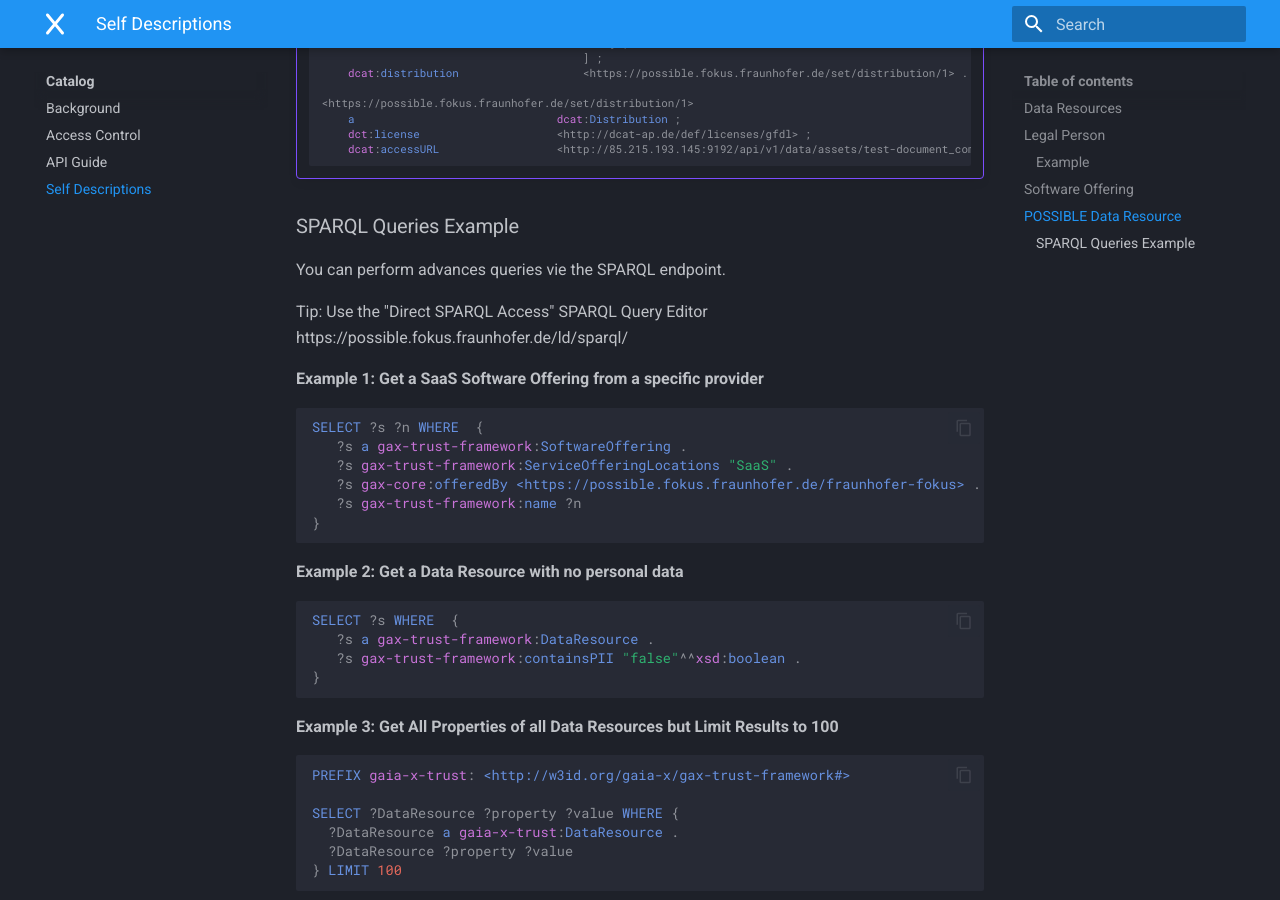
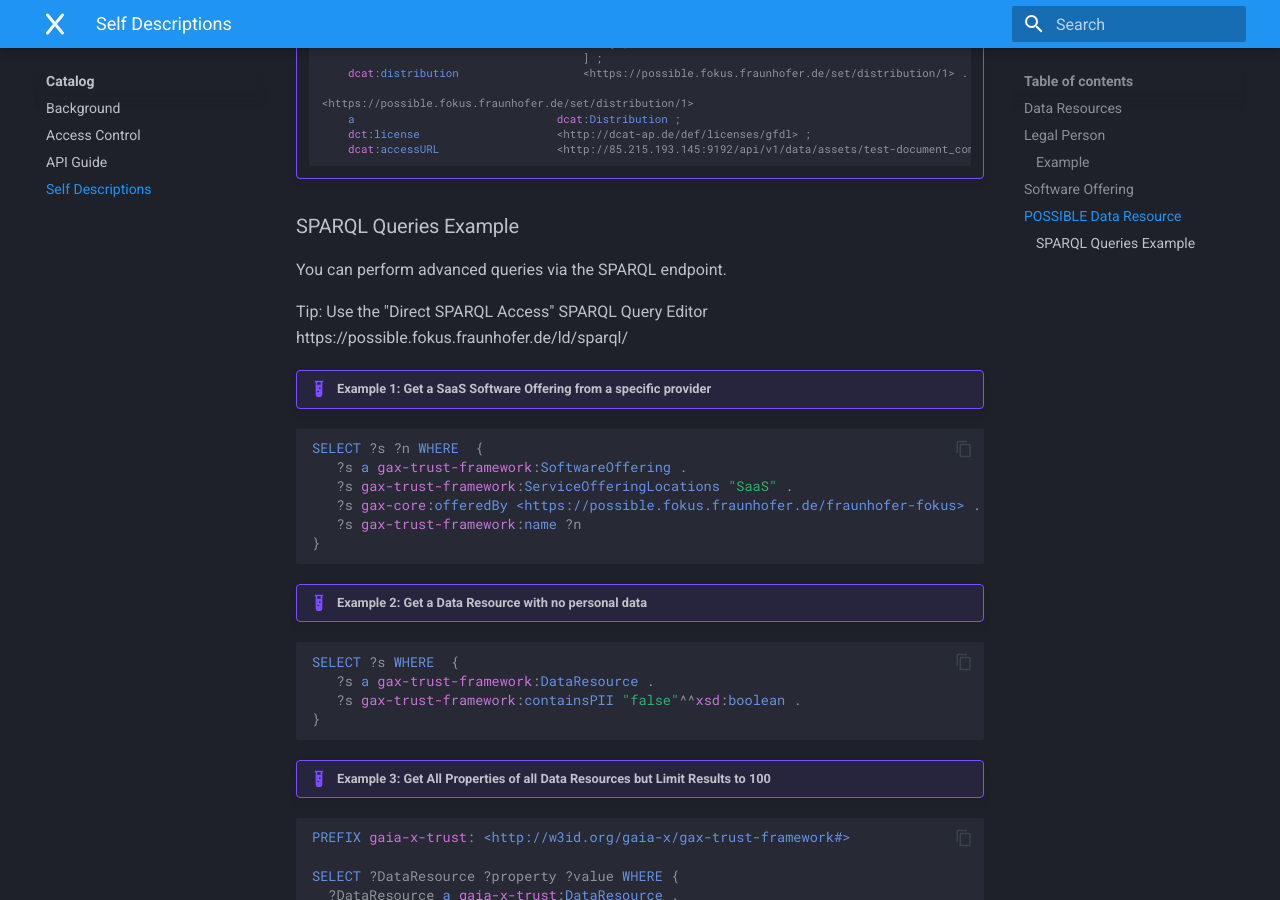
Before and after one commit to POSSIBLE-X/documentation, an MkDocs documentation site: the page built from docs/catalog/self-descriptions.md, in a window 1280 px wide and 900 px high, scrolled down 3201 px. Built offline with MkDocs 1.6.1 and Material for MkDocs 9.7.7, drawn with Linux system fonts in a browser that asks for light colours.

Commit message:
Update self-descriptions.md - typos and layout

````diff
--- a/docs/catalog/self-descriptions.md
+++ b/docs/catalog/self-descriptions.md
@@ -192,11 +192,11 @@ This is a draft idea how a data resource that connects to EDC might look like.
 
 ### SPARQL Queries Example
 
-You can perform advances queries vie the SPARQL endpoint.
+You can perform advanced queries via the SPARQL endpoint.
 
 Tip: Use the "Direct SPARQL Access" SPARQL Query Editor https://possible.fokus.fraunhofer.de/ld/sparql/
 
-**Example 1: Get a SaaS Software Offering from a specific provider**
+!!! example "Example 1: Get a SaaS Software Offering from a specific provider"
 
 ```sparql
 SELECT ?s ?n WHERE  {
````
Also changed, not shown: other parts of docs/catalog/self-descriptions.md (+2 -2 lines).
